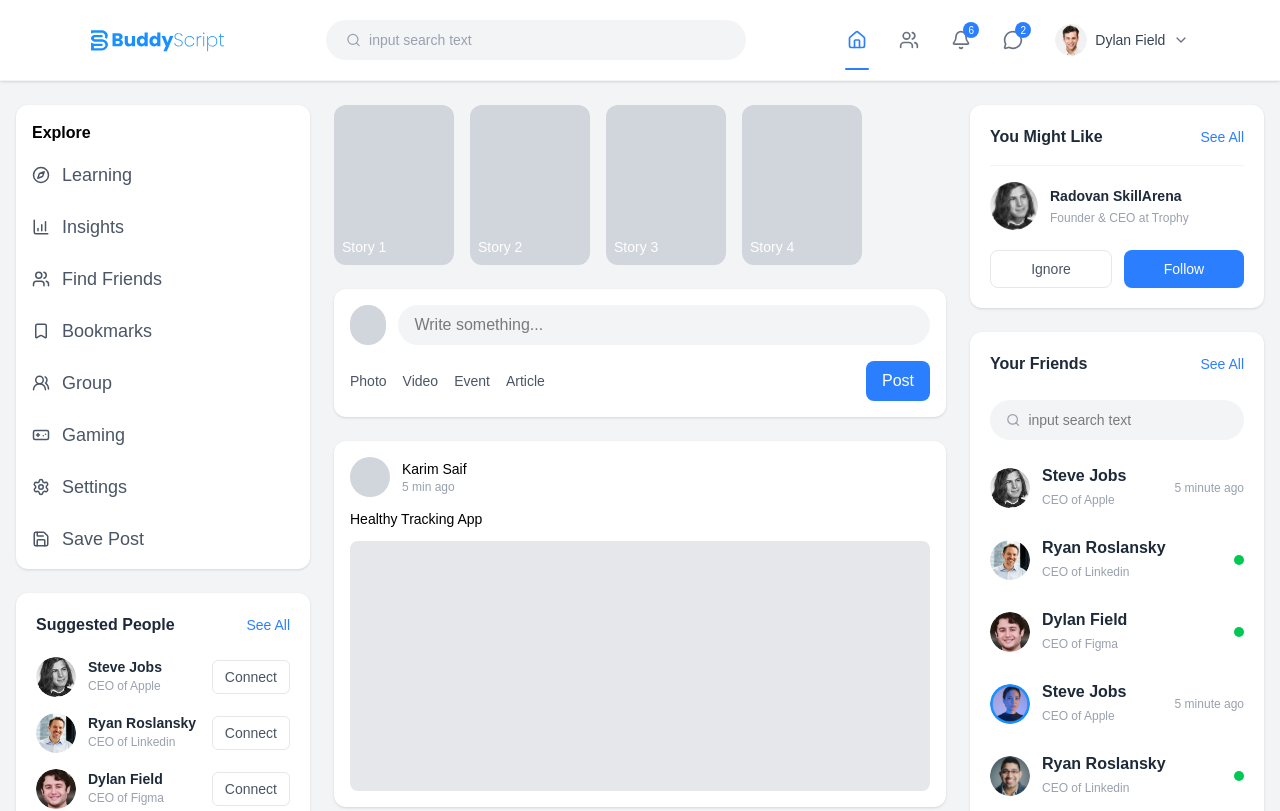
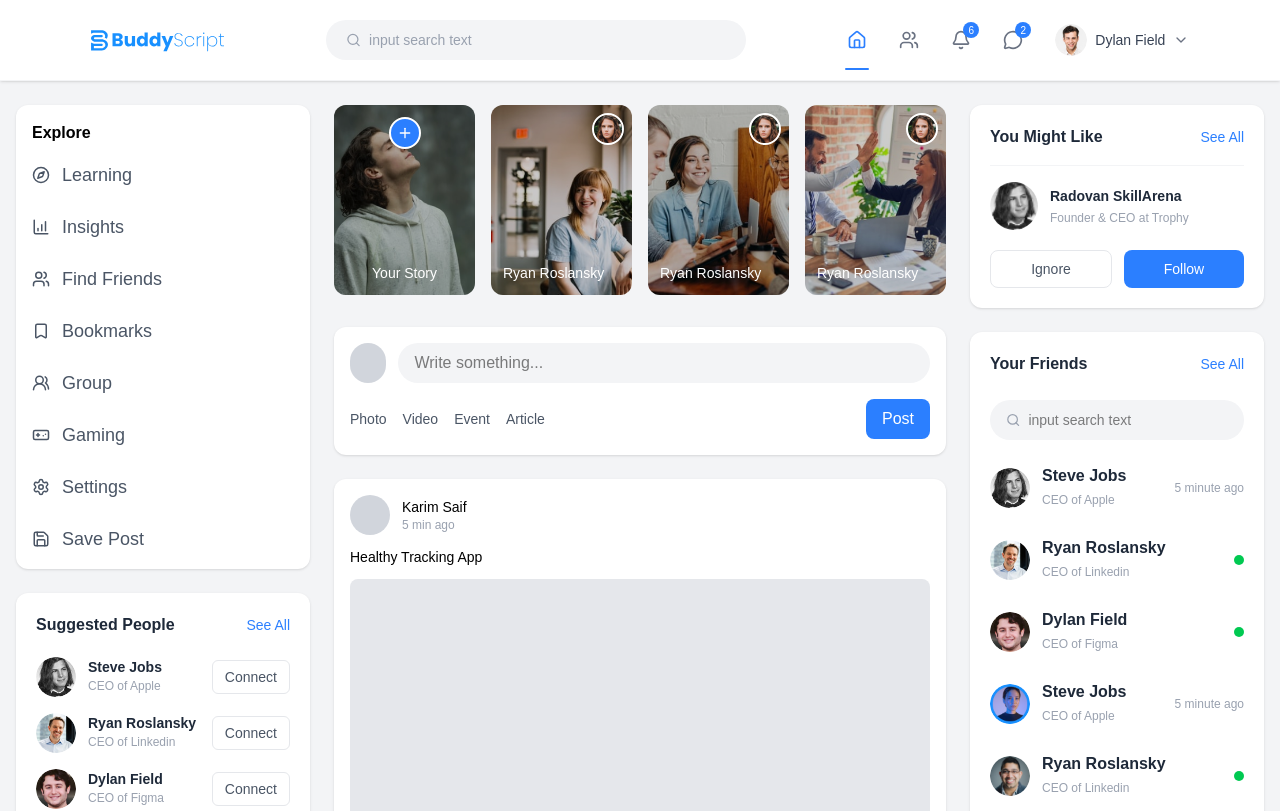
Before and after one commit to naimsheikh8020/Appfiylab-Job-task, a React (Vite) app in the folder Frontend/: page / in a window 1280 px wide. Shown: the top 811 px of the page. Built offline with nearby package versions, Linux system fonts and the light colour scheme.

Commit message:
story added

```diff
--- a/Frontend/src/Components/feed/Stories.tsx
+++ b/Frontend/src/Components/feed/Stories.tsx
@@ -1,13 +1,66 @@
+import myStory from "../../assets/card_ppl1.png";
+import story2 from "../../assets/card_ppl2.png";
+import story3 from "../../assets/card_ppl3.png";
+import story4 from "../../assets/card_ppl4.png";
+import profile from "../../assets/mini_pic.png";
+import { Plus } from "lucide-react";
+
 const Stories = () => {
+  const stories = [
+    { img: story2, name: "Ryan Roslansky" },
+    { img: story3, name: "Ryan Roslansky" },
+    { img: story4, name: "Ryan Roslansky" },
+  ];
+
   return (
-    <div className="flex gap-4 overflow-x-auto">
+    <div className="flex gap-4 overflow-x-auto pb-2">
 
-      {[1, 2, 3, 4].map((i) => (
+      {/* YOUR STORY */}
+      <div className="relative min-w-[140px] h-[190px] rounded-xl overflow-hidden">
+        <img
+          src={myStory}
+          className="w-full h-full object-cover"
+        />
+
+        {/* OVERLAY */}
+        <div className="absolute inset-0 bg-black/30"></div>
+
+        {/* PLUS BUTTON */}
+        <div className="absolute top-3 left-1/2 -translate-x-1/2 w-8 h-8 bg-blue-500 rounded-full flex items-center justify-center border-2 border-white">
+          <Plus className="w-4 h-4 text-white" />
+        </div>
+
+        {/* TEXT */}
+        <p className="absolute bottom-3 left-1/2 -translate-x-1/2 text-white text-sm font-medium">
+          Your Story
+        </p>
+      </div>
+
+      {/* OTHER STORIES */}
+      {stories.map((story, i) => (
         <div
           key={i}
-          className="min-w-[120px] h-[160px] bg-gray-300 rounded-xl flex items-end p-2"
+          className="relative min-w-[140px] h-[190px] rounded-xl overflow-hidden"
         >
-          <span className="text-white text-sm">Story {i}</span>
+          {/* IMAGE */}
+          <img
+            src={story.img}
+            className="w-full h-full object-cover"
+          />
+
+          {/* OVERLAY */}
+          <div className="absolute inset-0 bg-black/20"></div>
+
+          {/* PROFILE */}
+          <img
+            src={profile}
+            className="absolute top-2 right-2 w-8 h-8 rounded-full border-2 border-white object-cover"
+          />
+
+          {/* NAME */}
+          <p className="absolute bottom-3 left-3 text-white text-sm font-medium">
+            {story.name}
+          </p>
         </div>
       ))}
 
```
